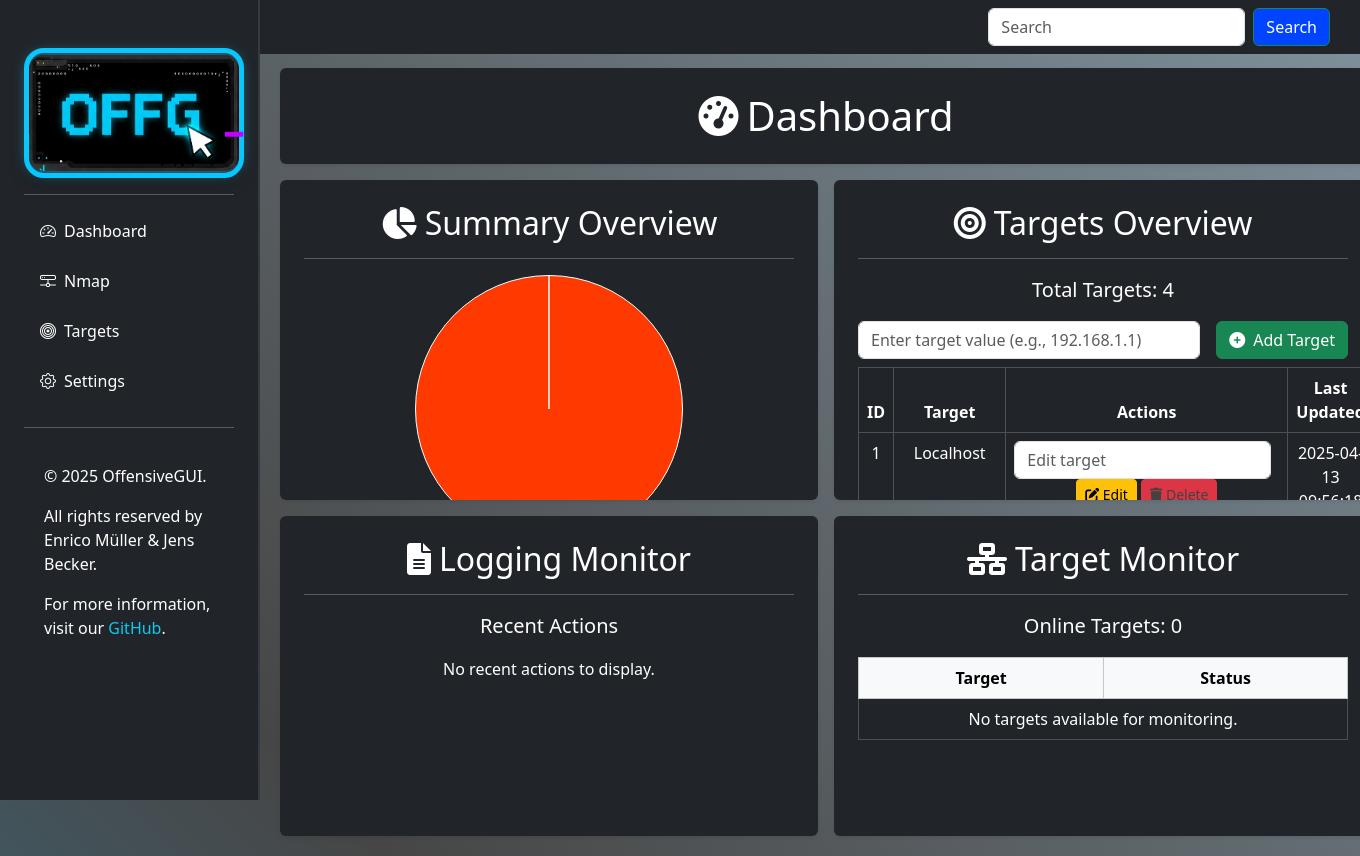
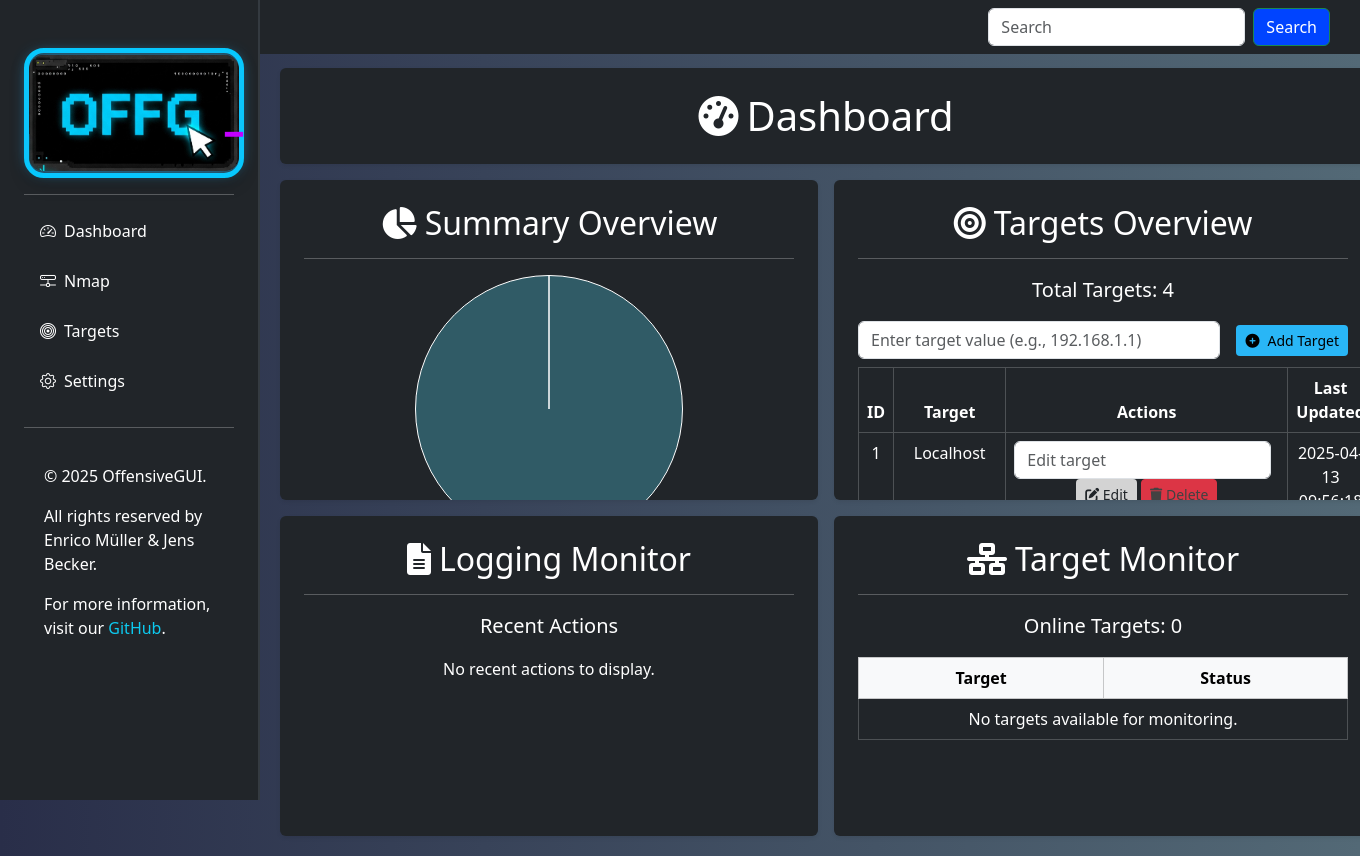
Before and after one commit to jensbecker-dev/OffensiveGUI, a Flask app: template templates/index.html in a window 1360 px wide; the page is wider, and only the part inside the window is pictured. Run offline with Flask 3, Linux system fonts and the light colour scheme; the template is opened without the code that fills it: values that come from a table or form of the project are taken from there, others are empty; data comes from the database, SQL or seed files in the repository.

Commit message:
commit diaramm

```diff
--- a/static/css/styles.css
+++ b/static/css/styles.css
@@ -13,7 +13,7 @@
 }
 
 .logo:hover {
-    transform: pulse 1.2s;
+    transform: ease 1.2s;
     filter: brightness(2.5);
 }
 .logo img {
@@ -32,9 +32,11 @@
 }
 
 body {
-    background-image: linear-gradient(45deg, #29B6F6, #000000b9, #4c85a786, #000000b9);
-    background-size: 400% 400%;
-    animation: pulse 5s infinite;
+    background: #536976;  /* fallback for old browsers */
+    background: -webkit-linear-gradient(to right, #292E49, #536976);  /* Chrome 10-25, Safari 5.1-6 */
+    background: linear-gradient(to right, #292E49, #536976); /* W3C, IE 10+/ Edge, Firefox 16+, Chrome 26+, Opera 12+, Safari 7+ */
+
+    animation: ease  5s infinite;
     color: #ffffff;
     min-height: 100vh;
     margin: 0;
--- a/static/js/charts.js
+++ b/static/js/charts.js
@@ -14,8 +14,8 @@
                 datasets: [
                     {
                         data: [onlineTargets, offlineTargets],
-                        backgroundColor: ["rgb(0, 155, 103)", "#ff3a00"],
-                        hoverBackgroundColor: ["#2e8b57", "#ff4040"],
+                        backgroundColor: ["#29B6F6", "#305b66"],
+                        hoverBackgroundColor: ["#2aff00", "#ff4040"],
                         borderColor: ["#FFFFFF", "#FFFFFF"],
                         borderWidth: 1,
                     },
--- a/templates/index.html
+++ b/templates/index.html
@@ -24,7 +24,7 @@
             </h2>
             <hr class="bg-light">
             <div class="text-center mb-2">
-                <canvas id="targetsPieChart" class="mt-2"style="max-width: 300px; max-height: 300px; margin: auto;" data-total-targets="{{ targets|length }}" data-online-targets="{{ monitor_results|selectattr('status', 'equalto', 'Online')|list|length }}"></canvas>
+                <canvas id="targetsPieChart" class="mt-2"style="max-width: 320px; max-height: 320px; margin: auto;" data-total-targets="{{ targets|length }}" data-online-targets="{{ monitor_results|selectattr('status', 'equalto', 'Online')|list|length }}"></canvas>
             </div>
 
             <p class="text-center fs-5">Total Targets: {{ targets|length }}</p>
@@ -43,7 +43,7 @@
                     <div class="form-group mb-0 flex-grow-1 me-3">
                         <input type="text" class="form-control" id="target" name="target" placeholder="Enter target value (e.g., 192.168.1.1)" required>
                     </div>
-                    <button type="submit" class="btn btn-success btn" style="color: #ffffff;">
+                    <button type="submit" class="btn btn-sm" style="color: #ffffff; background-color: #29B6F6; color: #000000">
                         <i class="fas fa-plus-circle me-2"></i>Add Target
                     </button>
                 </form>
@@ -64,7 +64,7 @@
                             <td>
                                 <form action="{{ url_for('edit_target', target_id=target.id) }}" method="POST" class="d-inline">
                                     <input type="text" name="target_value" class="form-control d-inline-block w-auto me-2" placeholder="Edit target" required>
-                                    <button type="submit" class="btn btn-warning btn-sm" style="color:">
+                                    <button type="submit" class="btn btn-sm" style="background-color: lightgray;">
                                         <i class="fas fa-edit"></i> Edit
                                     </button>
                                 </form>
```
Also changed, not shown: static/images/background.svg (added).
